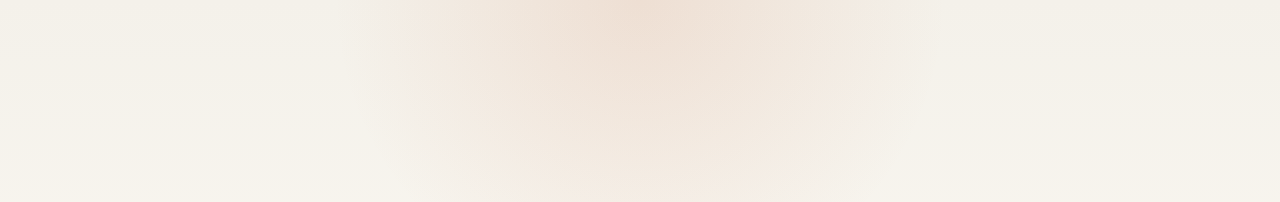
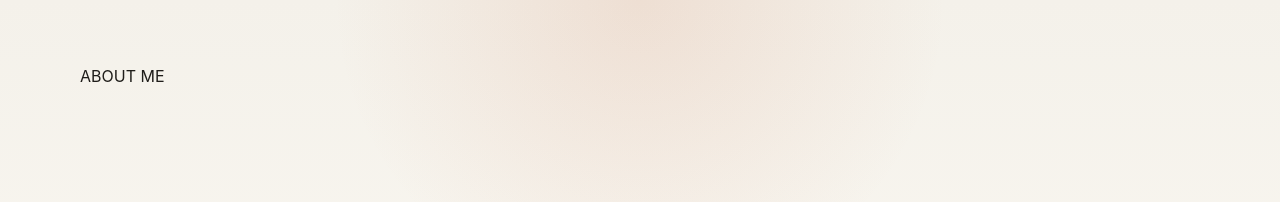
Before and after one commit to shchurofff/portfolio, a Vue app: page /aboute in a window 1280 px wide. Before the commit this address had no page. Shown: the top 202 px of the page. Built offline with nearby package versions, Linux system fonts and the light colour scheme; the HTML template or start-up script is replaced by a standard one.

Commit message:
feat(router): added empty about page

```diff
--- /dev/null
+++ b/src/views/AboutView.vue
@@ -0,0 +1,7 @@
+<template>
+  <div>ABOUT ME</div>
+</template>
+
+<script setup lang="ts"></script>
+
+<style scoped lang="scss"></style>
```
Also changed, not shown: src/router/index.ts (+11 -9 lines).
